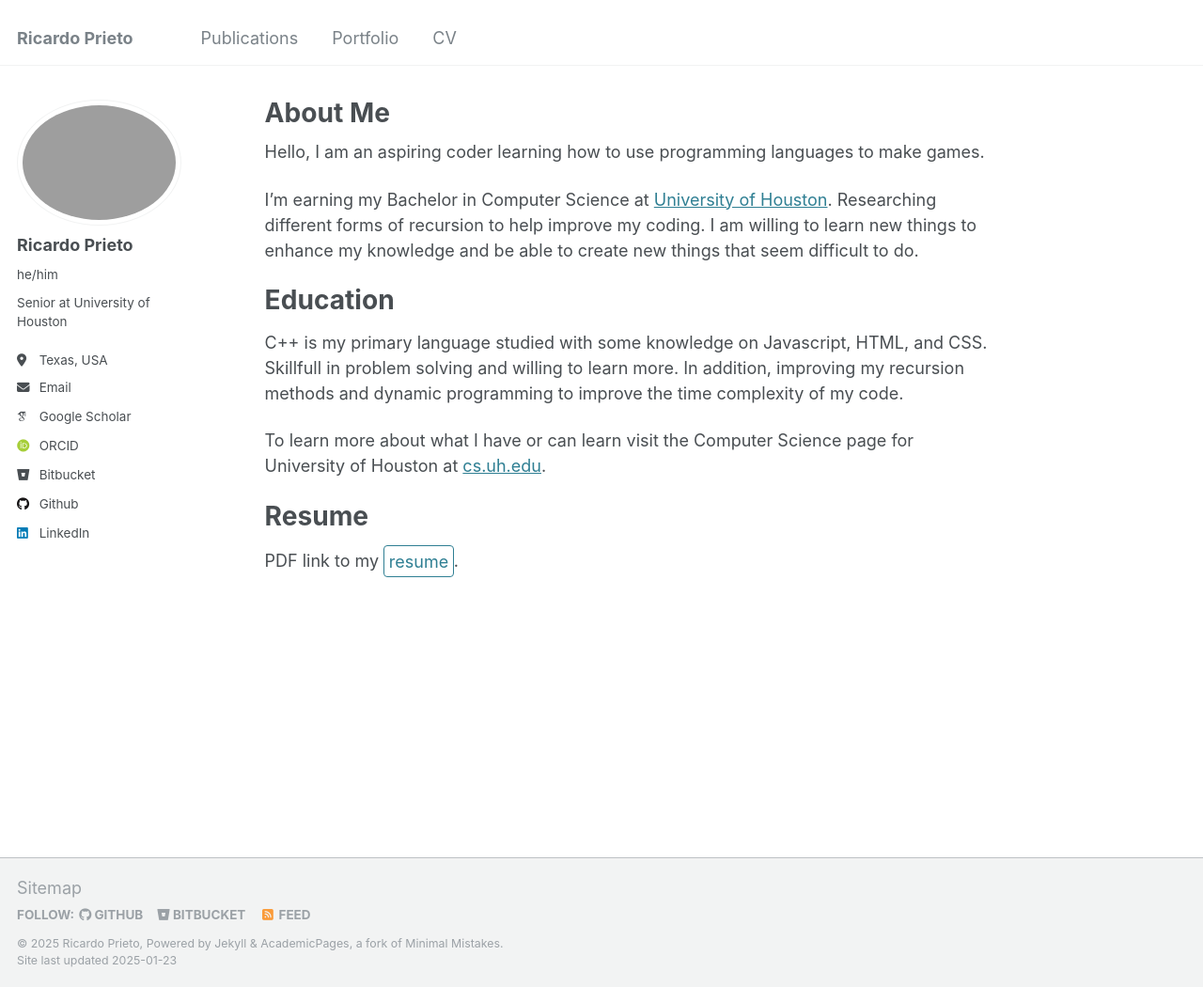
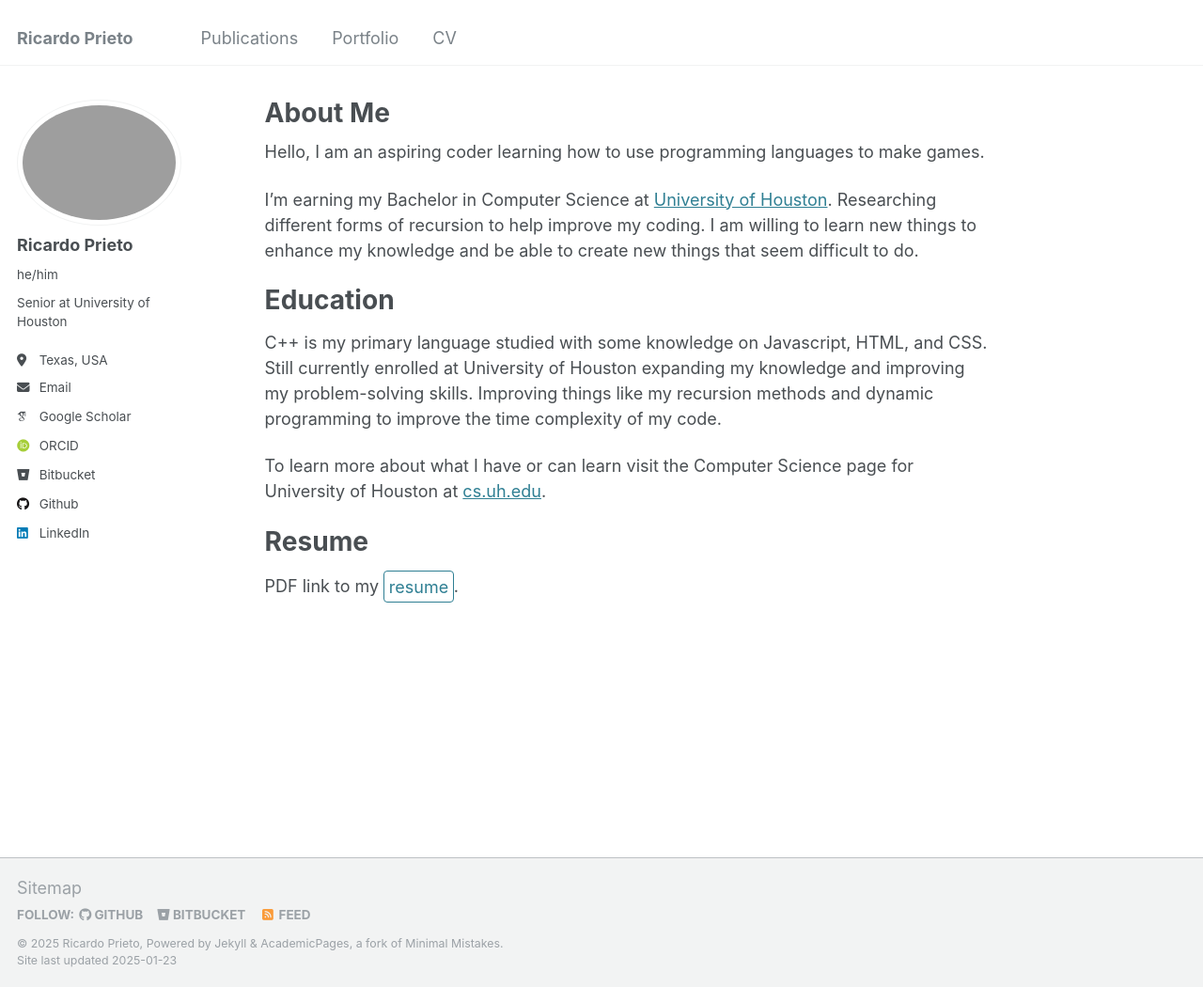
Before and after one commit to ricarpr/ricarpr.github.io, a Jekyll site: the page built from _pages/about.md, in a window 1280 px wide and 1050 px high. Shown: the whole window at 94% size. Built offline with Jekyll 4.4.1, drawn with Linux system fonts in a browser that asks for light colours; some web fonts are replaced.

Commit message:
Update about.md

```diff
--- a/_pages/about.md
+++ b/_pages/about.md
@@ -13,7 +13,7 @@ I'm earning my Bachelor in Computer Science at [University of Houston](https://w
 
 # Education
 
-C++ is my primary language studied with some knowledge on Javascript, HTML, and CSS. Skillfull in problem solving and willing to learn more. In addition, improving my recursion methods and dynamic programming to improve the time complexity of my code.
+C++ is my primary language studied with some knowledge on Javascript, HTML, and CSS. Still currently enrolled at University of Houston expanding my knowledge and improving my problem-solving skills. Improving things like my recursion methods and dynamic programming to improve the time complexity of my code.
 
 To learn more about what I have or can learn visit the Computer Science page for University of Houston at [cs.uh.edu](https://www.uh.edu/nsm/computer-science/).
 
```
